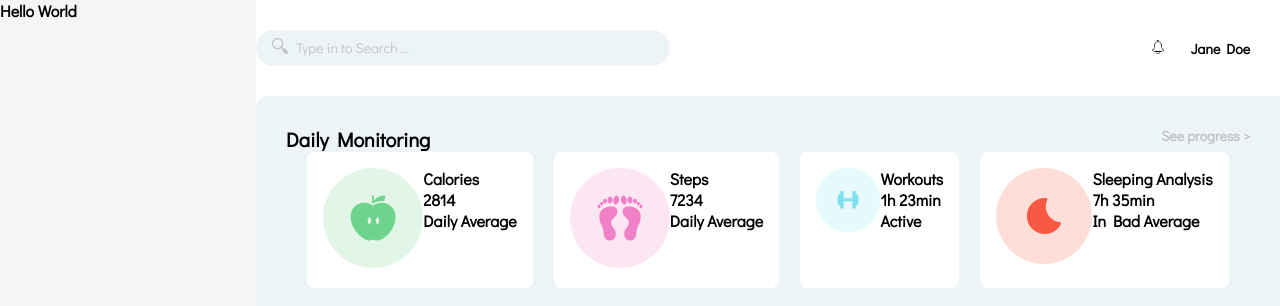
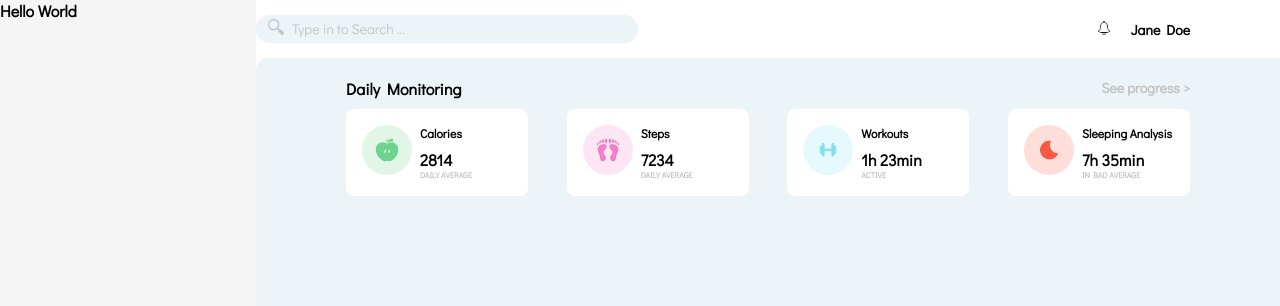
Before and after one commit to khalatevarun/SmartFit, a React (Create React App) app: page / in a window 1280 px wide. Shown: the top 306 px of the page. Built offline with nearby package versions, Linux system fonts and the light colour scheme.

Commit message:
complete daily monitoring section for desktop

```diff
--- a/src/App.scss
+++ b/src/App.scss
@@ -18,7 +18,7 @@
   background-color: whitesmoke;
 }
 .container {
-  padding: 30px;
+  padding: 20px 90px;
   background-color: $bg;
   height: 100%;
   border-radius: 12px 0px 0px 0px;
--- a/src/components/Header/style.scss
+++ b/src/components/Header/style.scss
@@ -2,14 +2,14 @@
 @import '../../styles/fonts';
 
 .Header {
-  padding: 30px 30px 30px 0px;
+  padding: 15px 90px 15px 0px;
   display: flex;
   justify-content: space-between;
 }
 .searchBar {
   background: $bg;
   border-radius: 25px;
-  padding: 8px;
+  padding: 4px;
   display: flex;
   flex-direction: row;
   color: $grey;
--- a/src/components/Monitoring/index.js
+++ b/src/components/Monitoring/index.js
@@ -11,8 +11,8 @@ const Monitoring = () => {
       <div className="categories">
         {dailyStats.map((stats) => (
           <div className="box">
-            <div className="logo">
-              <img src={stats.img} alt={stats.img} />
+            <div>
+              <img className="logo" src={stats.img} alt={stats.img} />
             </div>
             <div className="data">
               <div className="type">{stats.type}</div>
--- a/src/components/Monitoring/style.scss
+++ b/src/components/Monitoring/style.scss
@@ -2,10 +2,12 @@
 @import '../../styles/fonts';
 
 .monitoring {
+  margin-bottom: 20px;
 }
 .heading {
   display: flex;
   justify-content: space-between;
+  margin-bottom: 10px;
 }
 .primary {
   font-size: $title;
@@ -19,8 +21,25 @@
   background-color: white;
   border-radius: 8px;
   padding: 16px;
+  width: 150px;
 }
 .categories {
   display: flex;
-  justify-content: space-evenly;
+  justify-content: space-between;
 }
+.logo {
+  width: 50px;
+  margin-right: 8px;
+}
+.type {
+  font-size: $descrp;
+  margin-bottom: 8px;
+}
+.stat {
+  font-size: $title;
+}
+.status {
+  font-size: 8px;
+  color: $grey;
+  text-transform: uppercase;
+}
--- a/src/styles/_fonts.scss
+++ b/src/styles/_fonts.scss
@@ -14,7 +14,7 @@
 //   font-size: 18px;
 // }
 
-$title: 20px;
-$subTitle: 18px;
+$title: 16px;
+$subTitle: 16px;
 $info: 14px;
 $descrp: 12px;
```
